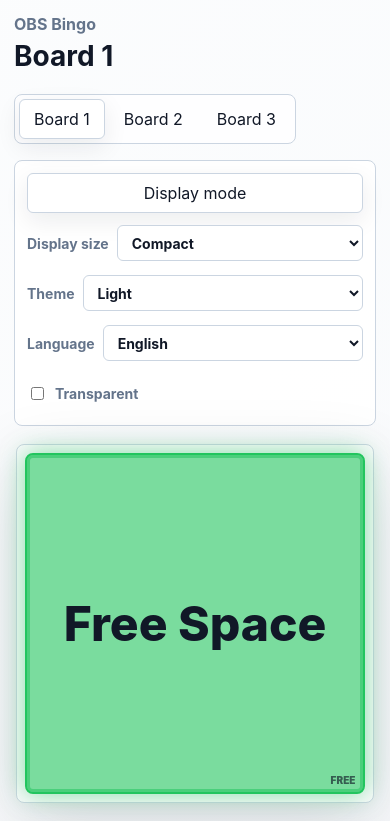
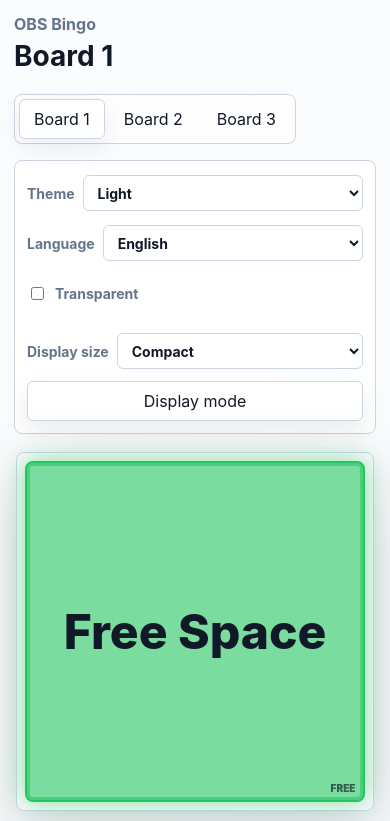
Before and after one commit to utagestudio/bingo, a React (Vite) app: page / in a window 390 px wide. Shown: the top 821 px of the page. Built offline with nearby package versions, Linux system fonts and the light colour scheme.

Commit message:
Group display controls in toolbar
ツールバーの操作を設定系と表示切り替え系に分けました。テーマ・言語・透過は左側、表示サイズ・表示モードは右側に配置し、表示サイズから表示モードの順で操作できるようにしています。

```diff
--- a/src/components/Toolbar/Toolbar.tsx
+++ b/src/components/Toolbar/Toolbar.tsx
@@ -30,28 +30,7 @@ export function Toolbar({
 }: ToolbarProps) {
   return (
     <div className="toolbar">
-      <button
-        className="toolbar__button toolbar__button--primary"
-        type="button"
-        aria-pressed={editMode}
-        onClick={() => onEditModeChange(!editMode)}
-      >
-        {editMode ? t("displayMode") : t("editMode")}
-      </button>
-      <label className="toolbar__field">
-        <span>{t("displaySize")}</span>
-        <select
-          value={displayScale}
-          disabled={!editMode}
-          onChange={(event) =>
-            onDisplayScaleChange(event.target.value as DisplayScale)
-          }
-        >
-          <option value="compact">{t("compact")}</option>
-          <option value="standard">{t("standard")}</option>
-          <option value="fit">{t("fit")}</option>
-        </select>
-      </label>
+      <div className="toolbar__group toolbar__group--settings">
         <label className="toolbar__field">
           <span>{t("theme")}</span>
           <select
@@ -86,5 +65,30 @@ export function Toolbar({
           <span>{t("transparent")}</span>
         </label>
       </div>
+      <div className="toolbar__group toolbar__group--display">
+        <label className="toolbar__field">
+          <span>{t("displaySize")}</span>
+          <select
+            value={displayScale}
+            disabled={!editMode}
+            onChange={(event) =>
+              onDisplayScaleChange(event.target.value as DisplayScale)
+            }
+          >
+            <option value="compact">{t("compact")}</option>
+            <option value="standard">{t("standard")}</option>
+            <option value="fit">{t("fit")}</option>
+          </select>
+        </label>
+        <button
+          className="toolbar__button toolbar__button--primary"
+          type="button"
+          aria-pressed={editMode}
+          onClick={() => onEditModeChange(!editMode)}
+        >
+          {editMode ? t("displayMode") : t("editMode")}
+        </button>
+      </div>
+    </div>
   );
 }
--- a/src/styles.css
+++ b/src/styles.css
@@ -171,13 +171,26 @@ input:disabled {
   display: flex;
   flex-wrap: wrap;
   align-items: center;
-  gap: 10px;
+  justify-content: space-between;
+  gap: 18px;
   max-width: 1400px;
   margin: 0 auto 18px;
   padding: 12px;
   border: 1px solid var(--border);
   border-radius: 8px;
   background: color-mix(in srgb, var(--surface), transparent 8%);
+}
+
+.toolbar__group {
+  display: flex;
+  flex-wrap: wrap;
+  align-items: center;
+  gap: 10px;
+}
+
+.toolbar__group--display {
+  justify-content: flex-end;
+  margin-left: auto;
 }
 
 .toolbar__field,
@@ -466,6 +479,16 @@ input:disabled {
     flex-direction: column;
   }
 
+  .toolbar__group {
+    align-items: stretch;
+    flex-direction: column;
+    width: 100%;
+  }
+
+  .toolbar__group--display {
+    margin-left: 0;
+  }
+
   .toolbar__field,
   .toolbar__check,
   .toolbar__button {
```
Lines whose indentation alone changed are shown as unchanged.
